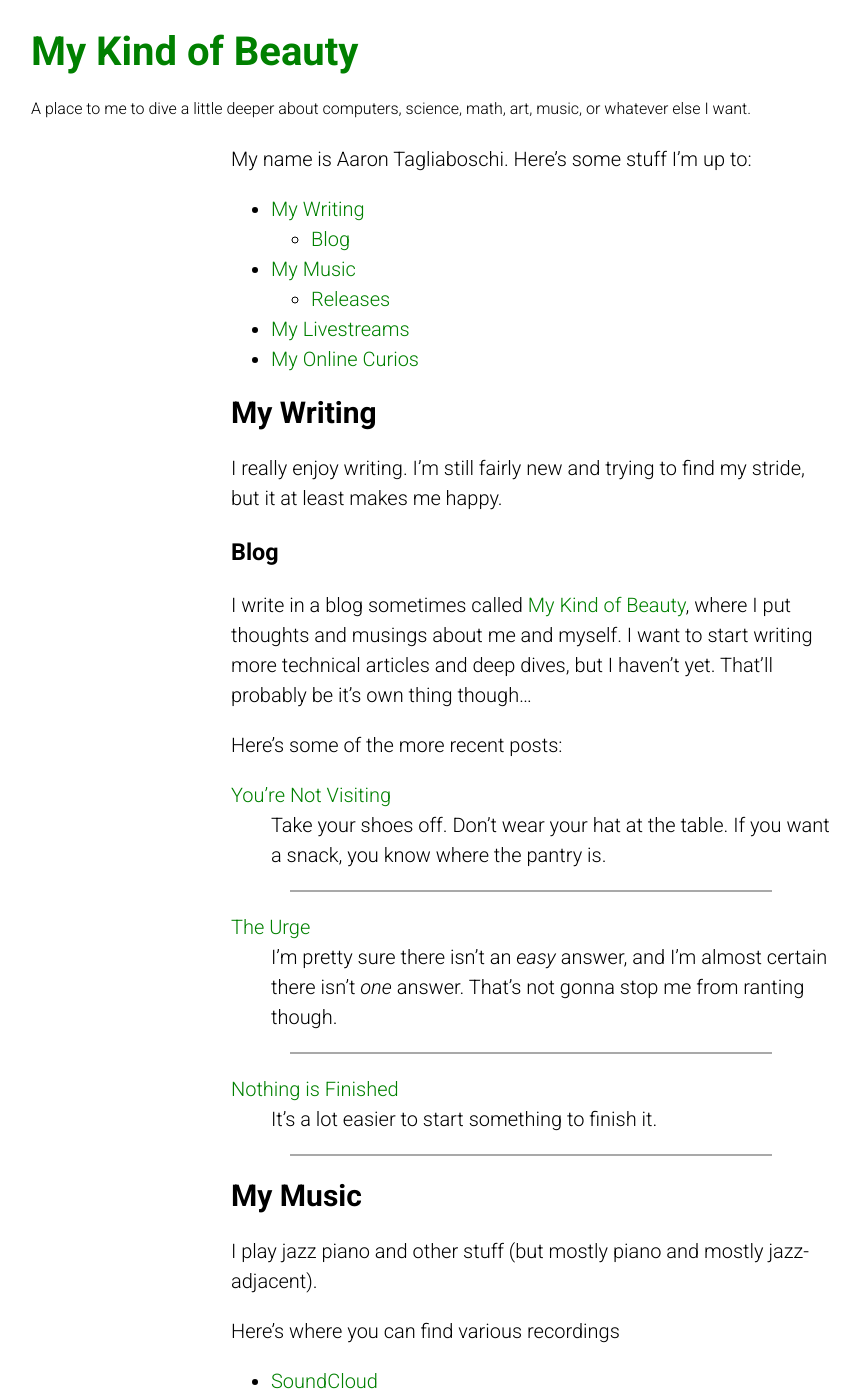
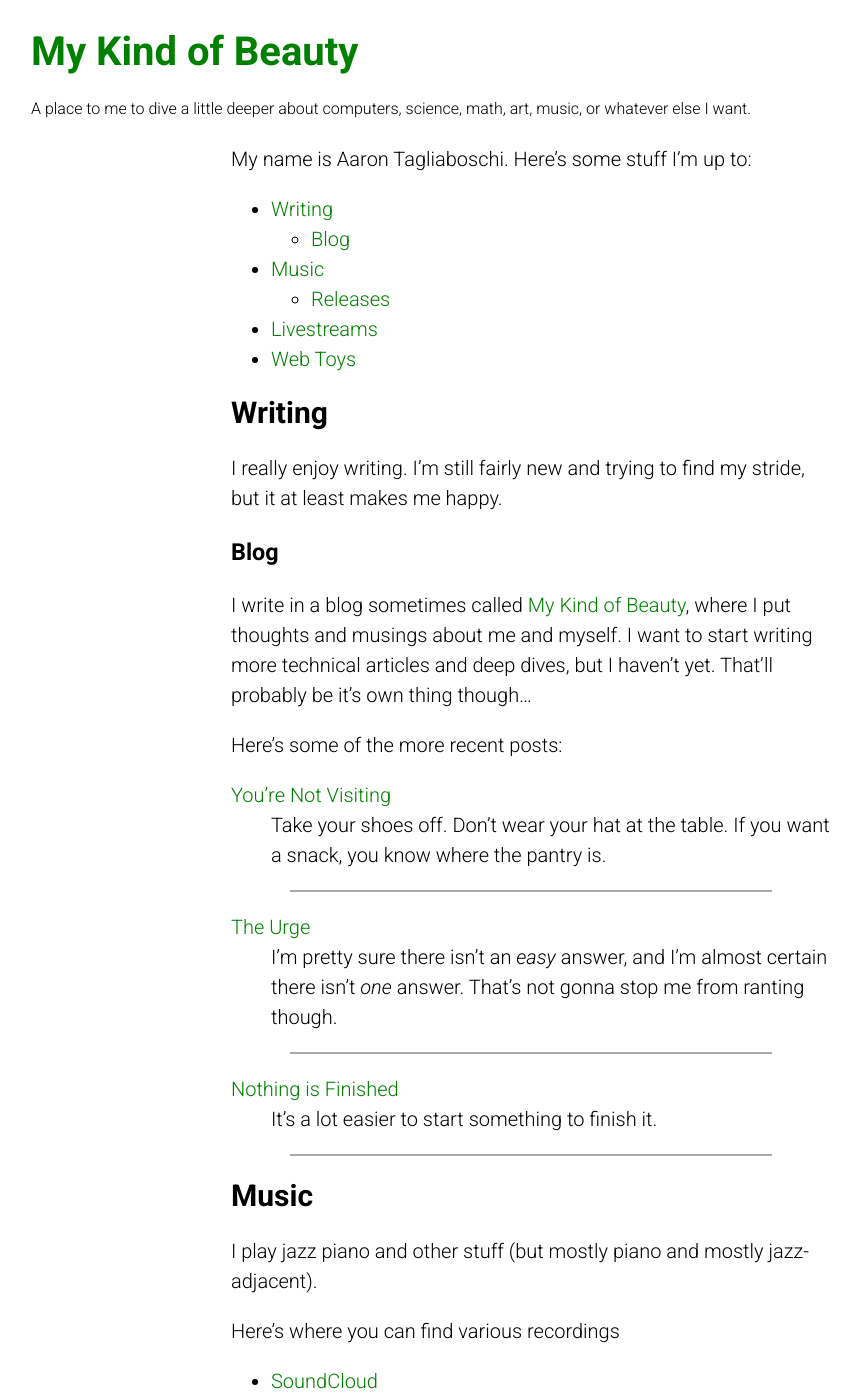
Before and after one commit to amtunlimited/amtunlimited.github.io, a Jekyll site: the page built from index.md, in a window 1280 px wide and 1400 px high. Shown: the whole window, without its empty margins (109-969 px from the left). Built offline with Jekyll 4.4.1, drawn with Linux system fonts in a browser that asks for light colours; nearby versions of some CDN libraries; some of the changed text lies outside the part shown.

Commit message:
Fix up for self hosting

```diff
--- a/Gemfile
+++ b/Gemfile
@@ -1,6 +1,6 @@
 source "https://rubygems.org"
 
-gem "github-pages", group: :jekyll_plugins
+# gem "github-pages", group: :jekyll_plugins
 
-gem 'wdm', '~> 0.1.1'
+gem 'jekyll', '>= 3.8'
 gem 'jekyll-feed'
--- a/index.md
+++ b/index.md
@@ -8,13 +8,13 @@
 * TOC
 {:toc}
 
-## My Writing
+## Writing
 
 I really enjoy writing. I'm still fairly new and trying to find my stride, but
 it at least makes me happy.
 
 ### Blog
-I write in a blog sometimes called [My Kind of Beauty](/posts/), where I put
+I write in a blog sometimes called [My Kind of Beauty](/blog/), where I put
 thoughts and musings about me and myself. I want to start writing more technical
 articles and deep dives, but I haven't yet. That'll probably be it's own thing
 though...
@@ -28,7 +28,7 @@
 ---
 {% endfor %}
 
-## My Music
+## Music
 
 I play jazz piano and other stuff (but mostly piano and mostly jazz-adjacent).
 
@@ -55,7 +55,7 @@
 different take on
 [Silent Night](https://open.spotify.com/track/7JCvFmavIW0dlvss57GETj?si=MqFXAdZBR1qDCMpQ70d_0A)
 
-## My Livestreams
+## Livestreams
 
 Here lately I've been
 [live streaming](https://www.youtube.com/watch?v=yQ68RjxbZEE&list=PL4fu3juqIttf7z_UbRRaILsAKn-oL-r7U)
@@ -64,7 +64,7 @@
 the spot. You can also find other bits of improv and music there as well. I'm
 trying to develop it a bit more as I learn on the guitar.
 
-## My Online Curios
+## Web Toys
 
 Every once in a while I make something small or silly (another thing I'd like to
 do more).
```
Also changed, not shown: posts.md (+1 -1 lines), Gemfile.lock.
